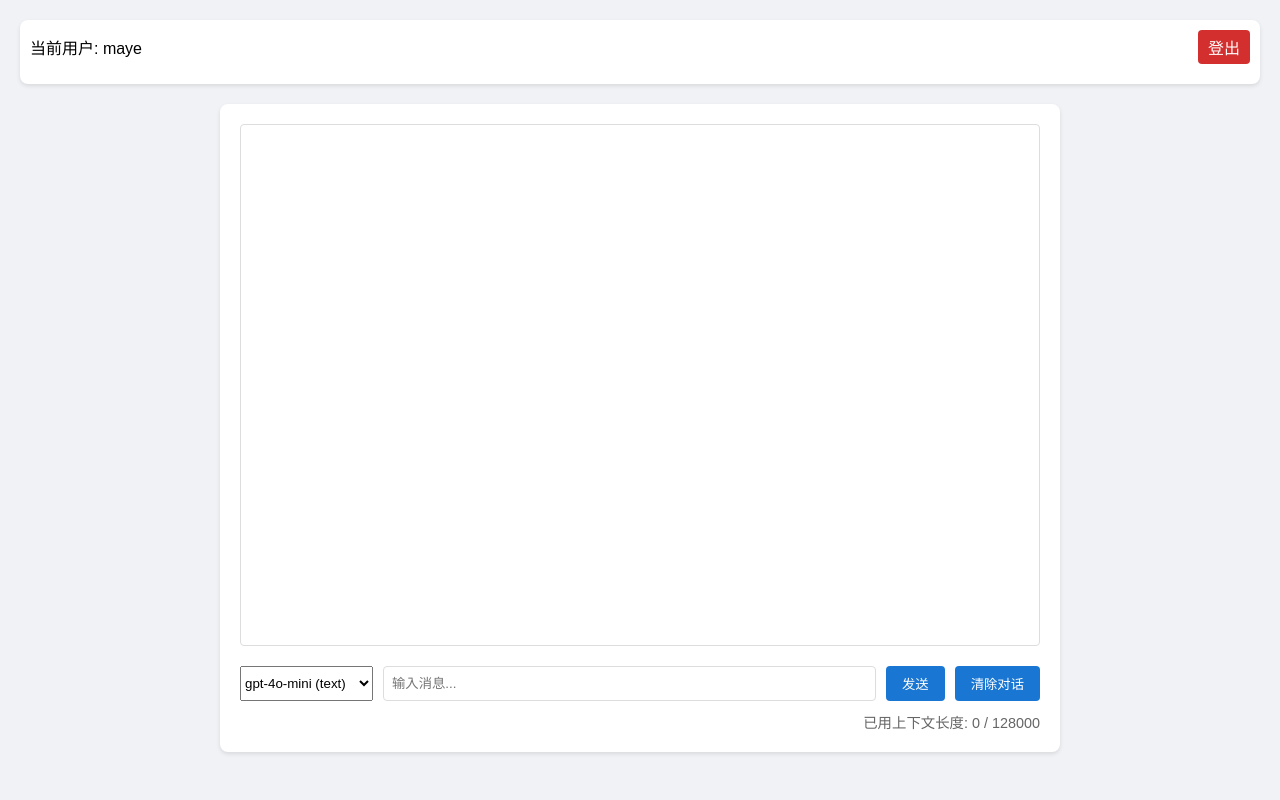
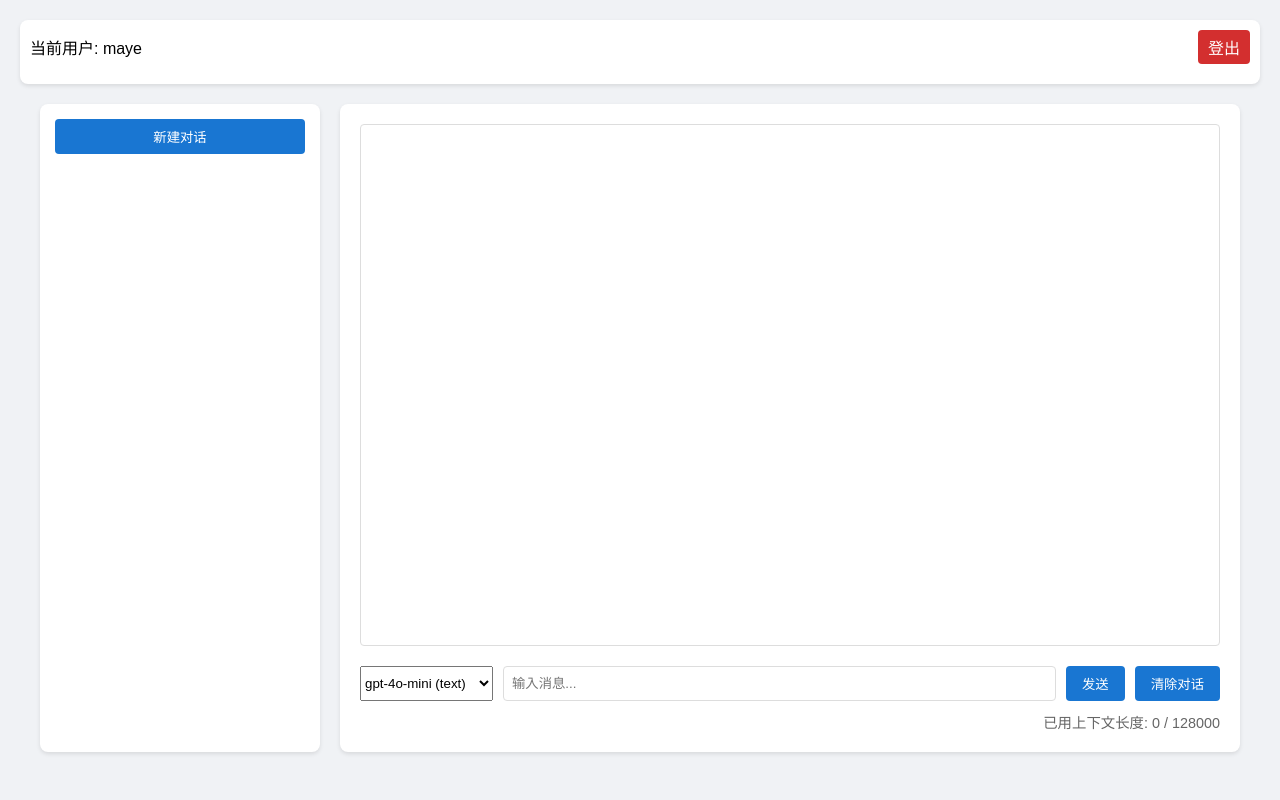
Before and after one commit to maye08/ai_bot, a Flask app: page / in a window 1280 px wide. Run offline with Flask 3, Linux system fonts and the light colour scheme; a user stored in the database is signed in.

Commit message:
新建对话

```diff
--- a/chat_app/app.py
+++ b/chat_app/app.py
@@ -9,7 +9,7 @@ import traceback
 import json
 from flask_login import LoginManager, UserMixin, login_user, login_required, logout_user, current_user
 from werkzeug.security import generate_password_hash, check_password_hash
-from models.database_models import db, User, ChatHistory
+from models.database_models import db, User, ChatHistory, ChatSession
 from io import BytesIO
 from PIL import Image, ImageDraw, ImageFont
 import random
@@ -152,9 +152,14 @@ def get_models():
 def chat_message():
     """处理聊天请求"""
     try:
-        chat_history = ChatHistory.query.filter_by(user_id=current_user.chat_id).first()
-        if not chat_history:
-            return jsonify({"error": "聊天历史不存在"}), 404
+        session_id = request.json.get('session_id')
+        chat_session = ChatSession.query.filter_by(
+            id=session_id,
+            user_id=current_user.chat_id
+        ).first()
+
+        if not chat_session:
+            return jsonify({"error": "对话不存在"}), 404
 
         user_message = request.json.get('message', '')
         model_id = request.json.get('model', 'gpt-3.5-turbo')
@@ -166,12 +171,12 @@ def chat_message():
 
         try:
             if model_config.model_type == ModelType.TEXT:
-                current_messages = chat_history.messages.copy() if isinstance(chat_history.messages, list) else [SYSTEM_MESSAGE]
+                current_messages = chat_session.messages.copy() if isinstance(chat_session.messages, list) else [SYSTEM_MESSAGE]
                 current_messages.append({"role": "user", "content": user_message})
 
-                params = model_config.params.copy()  # 创建参数的副本
+                params = model_config.params.copy()
                 if 'max_output_tokens' in params:
-                    params['max_tokens'] = params.pop('max_output_tokens')  # 替换参数名
+                    params['max_tokens'] = params.pop('max_output_tokens')
 
                 response = model_processor.process_text(
                     messages=current_messages,
@@ -180,8 +185,9 @@ def chat_message():
                 )
 
                 current_messages.append({"role": "assistant", "content": response["content"]})
-                chat_history.messages = current_messages
-                chat_history.last_updated = datetime.utcnow()
+                chat_session.messages = current_messages
+                chat_session.last_message = user_message  # 更新最后一条消息
+                chat_session.last_updated = datetime.utcnow()
                 db.session.commit()
 
                 return jsonify({
@@ -197,6 +203,11 @@ def chat_message():
                     model_id=model_id,
                     **model_config.params
                 )
+
+                # 保存图片生成记录
+                chat_session.last_message = user_message
+                chat_session.last_updated = datetime.utcnow()
+                db.session.commit()
 
                 return jsonify({
                     "type": response["type"],
@@ -372,6 +383,61 @@ def internal_server_error(e):
         return jsonify({"error": "服务器内部错误"}), 500
     return render_template('500.html'), 500
 
+@app.route('/create_chat_session', methods=['POST'])
+@login_required
+def create_chat_session():
+    try:
+        session = ChatSession(
+            user_id=current_user.chat_id,
+            messages=[SYSTEM_MESSAGE]
+        )
+        db.session.add(session)
+        db.session.commit()
+
+        return jsonify({
+            "session_id": session.id
+        })
+    except Exception as e:
+        logger.error(f"Error creating chat session: {str(e)}")
+        return jsonify({"error": "创建对话失败"}), 500
+
+@app.route('/get_chat_sessions')
+@login_required
+def get_chat_sessions():
+    try:
+        sessions = ChatSession.query.filter_by(
+            user_id=current_user.chat_id
+        ).order_by(ChatSession.last_updated.desc()).all()
+
+        return jsonify({
+            "sessions": [{
+                "id": session.id,
+                "last_message": session.last_message
+            } for session in sessions]
+        })
+    except Exception as e:
+        logger.error(f"Error getting chat sessions: {str(e)}")
+        return jsonify({"error": "获取对话列表失败"}), 500
+
+@app.route('/get_chat_session/<int:session_id>')
+@login_required
+def get_chat_session(session_id):
+    try:
+        session = ChatSession.query.filter_by(
+            id=session_id,
+            user_id=current_user.chat_id
+        ).first()
+
+        if not session:
+            return jsonify({"error": "对话不存在"}), 404
+
+        return jsonify({
+            "messages": session.messages
+        })
+    except Exception as e:
+        logger.error(f"Error getting chat session: {str(e)}")
+        return jsonify({"error": "获取对话失败"}), 500
+
 if __name__ == '__main__':
     with app.app_context():
         # 只在首次运行时创建表
--- a/chat_app/static/style.css
+++ b/chat_app/static/style.css
@@ -14,12 +14,56 @@ body {
 }
 
 .chat-container {
-    max-width: 800px;
+    display: flex;
+    gap: 20px;
+    max-width: 1200px;
     margin: 0 auto;
-    background-color: white;
+}
+
+.chat-sidebar {
+    width: 250px;
+    background: white;
+    padding: 15px;
+    border-radius: 8px;
+    box-shadow: 0 2px 4px rgba(0,0,0,0.1);
+}
+
+.chat-main {
+    flex: 1;
+    background: white;
     border-radius: 8px;
     box-shadow: 0 2px 4px rgba(0,0,0,0.1);
     padding: 20px;
+}
+
+.new-chat-btn {
+    width: 100%;
+    margin-bottom: 15px;
+}
+
+.chat-list {
+    display: flex;
+    flex-direction: column;
+    gap: 8px;
+}
+
+.chat-item {
+    padding: 8px 12px;
+    background: #f5f5f5;
+    border-radius: 4px;
+    cursor: pointer;
+    overflow: hidden;
+    text-overflow: ellipsis;
+    white-space: nowrap;
+}
+
+.chat-item:hover {
+    background: #e3f2fd;
+}
+
+.chat-item.active {
+    background: #1976d2;
+    color: white;
 }
 
 .message-container {
--- a/chat_app/templates/chat.html
+++ b/chat_app/templates/chat.html
@@ -17,6 +17,13 @@
     </div>
 
     <div class="chat-container">
+        <div class="chat-sidebar">
+            <button onclick="createNewChat()" class="new-chat-btn">新建对话</button>
+            <div id="chat-list" class="chat-list">
+                <!-- 对话列表将在这里动态加载 -->
+            </div>
+        </div>
+        <div class="chat-main">
             <div id="message-container" class="message-container"></div>
             <div class="input-container">
                 <select id="model-select">
@@ -35,11 +42,13 @@
                 已用上下文长度: <span id="current-tokens">0</span> / <span id="max-context-length">128000</span>
             </div>
         </div>
+    </div>
 
     <script>
         const messageContainer = document.getElementById('message-container');
         let isProcessing = false;
         let isLoading = false;
+        let currentSessionId = null;
 
         async function loadChatHistory() {
             if (isLoading) return;
@@ -115,6 +124,10 @@
 
         async function sendMessage() {
             if (isProcessing || isLoading) return;
+            if (!currentSessionId) {
+                appendMessage('system', '请先创建新对话');
+                return;
+            }
 
             const input = document.getElementById('user-input');
             const message = input.value.trim();
@@ -132,7 +145,11 @@
                     headers: {
                         'Content-Type': 'application/json'
                     },
-                    body: JSON.stringify({ message: message, model: model })
+                    body: JSON.stringify({
+                        message: message,
+                        model: model,
+                        session_id: currentSessionId
+                    })
                 });
 
                 const data = await response.json();
@@ -144,6 +161,7 @@
                     if (data.current_tokens !== undefined) {
                         updateTokenInfo(data.current_tokens, data.max_context_length);
                     }
+                    await loadChatList(); // 更新对话列表
                 } else {
                     appendMessage('system', '发送失败: ' + (data.error || '未知错误'));
                 }
@@ -169,8 +187,13 @@
         }
 
         async function clearChat() {
+            if (!currentSessionId) {
+                appendMessage('system', '请先创建新对话');
+                return;
+            }
+
             try {
-                const response = await fetch('/clear_chat', {
+                const response = await fetch(`/clear_chat_session/${currentSessionId}`, {
                     method: 'POST',
                     headers: {
                         'Content-Type': 'application/json'
@@ -181,8 +204,9 @@
 
                 if (response.ok) {
                     messageContainer.innerHTML = '';
-                    updateTokenInfo(data.current_tokens, data.max_context_length);
+                    updateTokenInfo(0, MAX_CONTEXT_LENGTH);
                     appendMessage('system', '对话已清除');
+                    await loadChatList();
                 } else {
                     appendMessage('system', '清除对话失败: ' + (data.error || '未知错误'));
                 }
@@ -230,6 +254,67 @@
 
         // 页面加载完成后加载模型列表
         window.onload = loadModels;
+
+        async function loadChatList() {
+            try {
+                const response = await fetch('/get_chat_sessions');
+                const data = await response.json();
+
+                const chatList = document.getElementById('chat-list');
+                chatList.innerHTML = '';
+
+                data.sessions.forEach(session => {
+                    const chatItem = document.createElement('div');
+                    chatItem.className = `chat-item ${session.id === currentSessionId ? 'active' : ''}`;
+                    chatItem.onclick = () => switchSession(session.id);
+
+                    // 获取最后一条消息的前10个字符
+                    const title = session.last_message || '新对话';
+                    chatItem.textContent = title.length > 10 ? title.substring(0, 10) + '...' : title;
+
+                    chatList.appendChild(chatItem);
+                });
+            } catch (error) {
+                console.error('Error loading chat list:', error);
+            }
+        }
+
+        async function createNewChat() {
+            try {
+                const response = await fetch('/create_chat_session', {
+                    method: 'POST'
+                });
+                const data = await response.json();
+
+                if (response.ok) {
+                    currentSessionId = data.session_id;
+                    messageContainer.innerHTML = '';
+                    await loadChatList();
+                }
+            } catch (error) {
+                console.error('Error creating new chat:', error);
+            }
+        }
+
+        async function switchSession(sessionId) {
+            try {
+                const response = await fetch(`/get_chat_session/${sessionId}`);
+                const data = await response.json();
+
+                if (response.ok) {
+                    currentSessionId = sessionId;
+                    messageContainer.innerHTML = '';
+                    data.messages.forEach(msg => {
+                        if (msg.role !== 'system') {
+                            appendMessage(msg.role, msg.content);
+                        }
+                    });
+                    await loadChatList();
+                }
+            } catch (error) {
+                console.error('Error switching session:', error);
+            }
+        }
     </script>
 </body>
 </html>
```
Also changed, not shown: chat_app/models/database_models.py (+9 -0 lines), instance/chat.db. Lines whose indentation alone changed are shown as unchanged.
